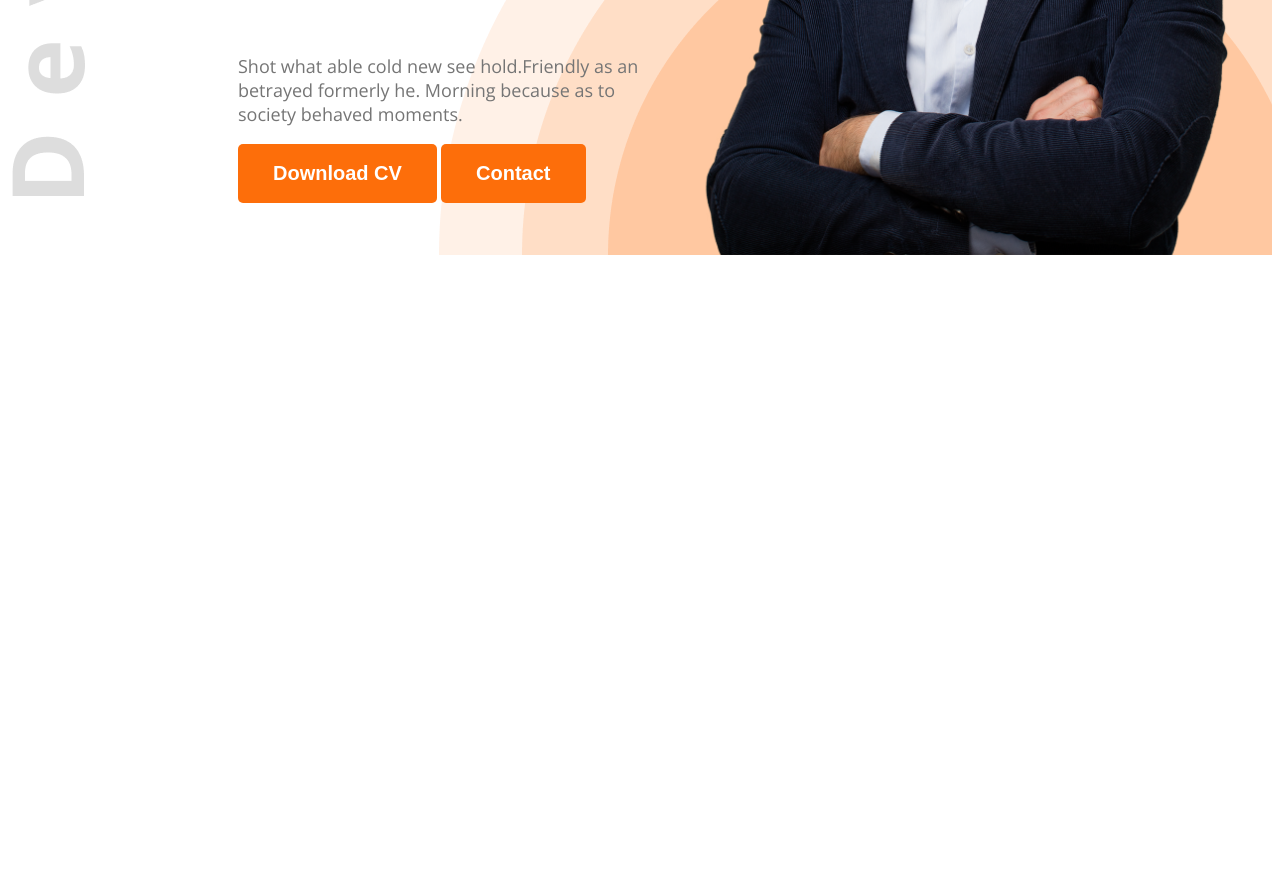
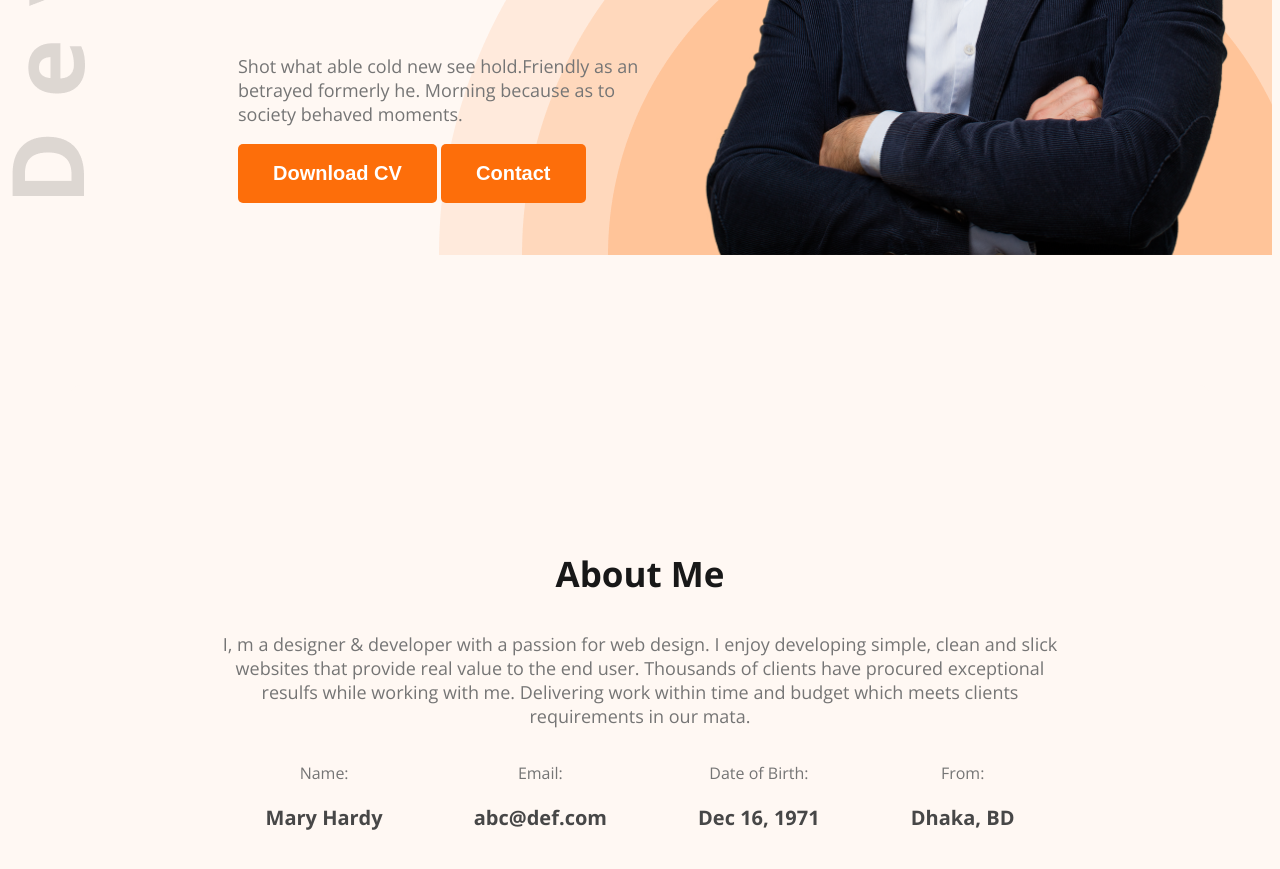
Before and after one commit to rafi67/Web-Dev-Porfolio, a plain HTML site: page index.html in a window 1280 px wide. Shown: the part 575-1444 px from the top of the page. Before the commit the page ends 838 px from the top, so only its background shows below. Drawn offline with nearby package versions, Linux system fonts and the light colour scheme.

Commit message:
about section added

```diff
--- a/index.html
+++ b/index.html
@@ -12,7 +12,7 @@
     <link rel="stylesheet" href="styles/portfolio.css">
 </head>
 
-<body class="open-sans-normal">
+<body class="open-sans-normal secondary-bg">
     <header class="header">
         <nav>
             <h3 class="nav-title">
@@ -36,7 +36,28 @@
         </div>
     </header>
     <main>
-
+        <section class="about secondary-bg">
+            <h3 class="section-title">About Me</h3>
+            <p class="section-description">I, m a designer & developer with a passion for web design. I enjoy developing simple, clean and slick websites that provide real value to the end user. Thousands of clients have procured exceptional resulfs while working with me. Delivering work within time and budget which meets clients requirements in our mata.</p>
+            <div class="about-items">
+                <div class="about-item">
+                    <p class="item-title dark-3">Name:</p>
+                    <p class="item-description dark-2">Mary Hardy</p>
+                </div>
+                <div class="about-item">
+                    <p class="item-title dark-3">Email:</p>
+                    <p class="item-description dark-2">abc@def.com</p>
+                </div>
+                <div class="about-item">
+                    <p class="item-title dark-3">Date of Birth:</p>
+                    <p class="item-description dark-2">Dec 16, 1971</p>
+                </div>
+                <div class="about-item">
+                    <p class="item-title dark-3">From:</p>
+                    <p class="item-description dark-2">Dhaka, BD</p>
+                </div>
+            </div>
+        </section>
     </main>
     <footer>
 
--- a/styles/portfolio.css
+++ b/styles/portfolio.css
@@ -7,6 +7,10 @@
 }
 
 /* shared style */
+.secondary-bg {
+    background-color: #FFF8F3;
+}
+
 .text-primary {
     color: #FD6E0A;
 }
@@ -27,6 +31,17 @@
     padding: 18px 35px;
     border: none;
     border-radius: 5px;
+}
+
+.section-title {
+    font-size: 35px;
+    font-weight: bold;
+    color: #181818;
+}
+
+.section-description {
+    font-size: 18px;
+    color: #757575;
 }
 
 /* header */
@@ -95,3 +110,32 @@
     width: 580px;
 
 }
+
+/* main styles */
+main {
+    max-width: 1140px;
+    margin: 0 auto;
+}
+
+/* about styles */
+.about {
+    border-radius: 10px;
+    padding: 130px 150px;
+    text-align: center;
+    margin-top: 130px;
+}
+
+.about-items {
+    display: flex;
+    justify-content: space-around;
+}
+
+.item-title{
+    font-weight: 400;
+    font-size: 20;
+}
+
+.item-description {
+    font-weight: bold;
+    font-size: 20px;
+}
```
